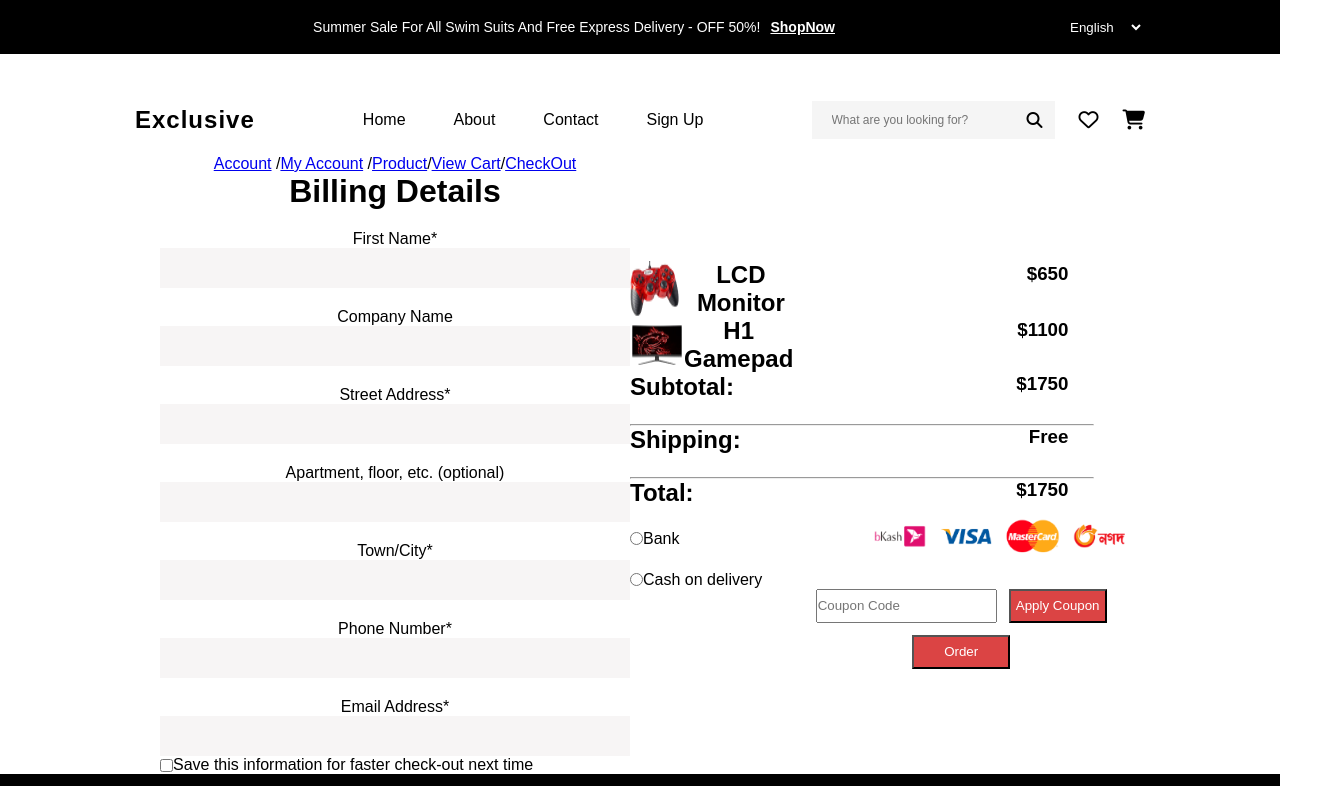
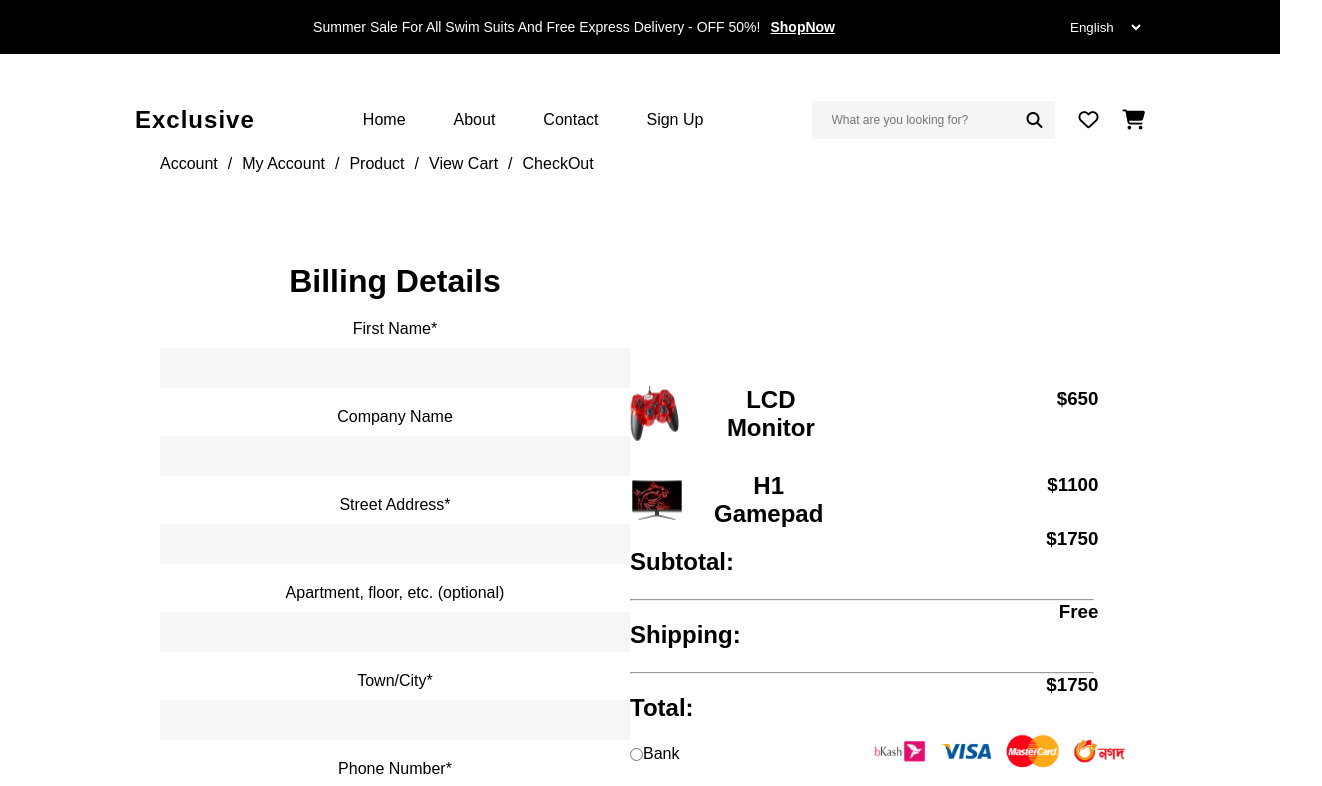
Before and after one commit to azimjonking/exclusive, a React (Create React App) app: page /checkout in a window 1280 px wide. Shown: the top 786 px of the page, 1322 px wide, since content can reach past the window. Built offline with nearby package versions, Linux system fonts and the light colour scheme.

Commit message:
checkout assets

```diff
--- a/src/routes/checkout/Checkout.js
+++ b/src/routes/checkout/Checkout.js
@@ -8,7 +8,7 @@ const Checkout = () => {
     <section className='checkout'>
 
       <div className='details'>
-       <span>
+       <span className='a'>
        <a href="#">Account</a> /
         <a href="#">My Account</a> /
         <a href="#">Product</a>/
@@ -32,7 +32,7 @@ const Checkout = () => {
         <span>Email Address*</span>
         <input type="email" />
         </form>
-       <label htmlFor="#"> <input type="checkbox" /> Save this information for faster check-out next time</label>
+       <label htmlFor="#"> <input type="checkbox" /> <span className='span'>Save this information for faster check-out next time</span></label>
       </div>
       <div className='media'>
         <div className='lcd'>
@@ -65,13 +65,13 @@ const Checkout = () => {
 
           </div>
          </div>
-          <label>
-          <input type="radio"  name='payment' value="bank"/> Bank
+          <label >
+          <input type="radio"  name='payment' value="bank"/> <span>Bank</span>
           <img src={img3} alt="" />
         </label>
-        <label>
-        <input type="radio"  name='payment' value="bank"/> Cash on delivery
-
+        <label className='radio-2'>
+        <input  type="radio"  name='payment' value="bank"/> <span>Cash on delivery
+        </span>
         </label>
         <input className='code' type="text"  placeholder='Coupon Code'/>
         <button className='btn1'>Apply Coupon</button>
--- a/src/routes/checkout/checkout.css
+++ b/src/routes/checkout/checkout.css
@@ -5,12 +5,21 @@
     justify-content: space-between;
     padding-left: 10rem;
 }
+.next h2{
+    margin-top: 20px;
+}
+
 .details{
     color: black;
     text-decoration: none;
+    height: 120vh;
 }
-h1{
+.details input{
+    margin-top: 10px;
+}
+.details h1{
     font-size: 2rem;
+    margin-top: 90px;
 }
 form{
     display: grid;
@@ -38,6 +47,7 @@ padding: 2px 14rem;
 }
 .gamepad{
  display: flex;
+ margin-top: 30px;
 }
 .gamepad h3{
     padding: 2px 14rem;
@@ -52,10 +62,31 @@ padding: 2px 14rem;
 label{
     display: flex;
     align-items: center;
+    position: relative;
 }
+/* label::after {
+    content: '';
+    width: 10px;
+    height: 10px;
+    padding: 3px;
+    border: 1px solid black;
+    border-radius: 50%;
+    position: absolute;
+    left: 0;
+    top: 0;
+    transform: translate(-100%, 0);
+} */
 label img{
     height: 8vh;
     padding-left:10.5rem;
+}
+.a{
+    display: flex;
+    gap: 10px;
+}
+.a a{
+    text-decoration: none;
+    color: #000;
 }
 .btn1{
     width: 98px;
@@ -74,6 +105,16 @@ label img{
 .code{
     height: 34px;
 }
+.lcd img{
+margin-right: 30px;
+}
+.gamepad img{
+    margin-right: 30px;
+}
+.span{
+    margin-top: 10px;
+    margin-left: 12px;
+}
 @media (max-width:1220px){
     .media{
         padding-left: 12rem;
```
